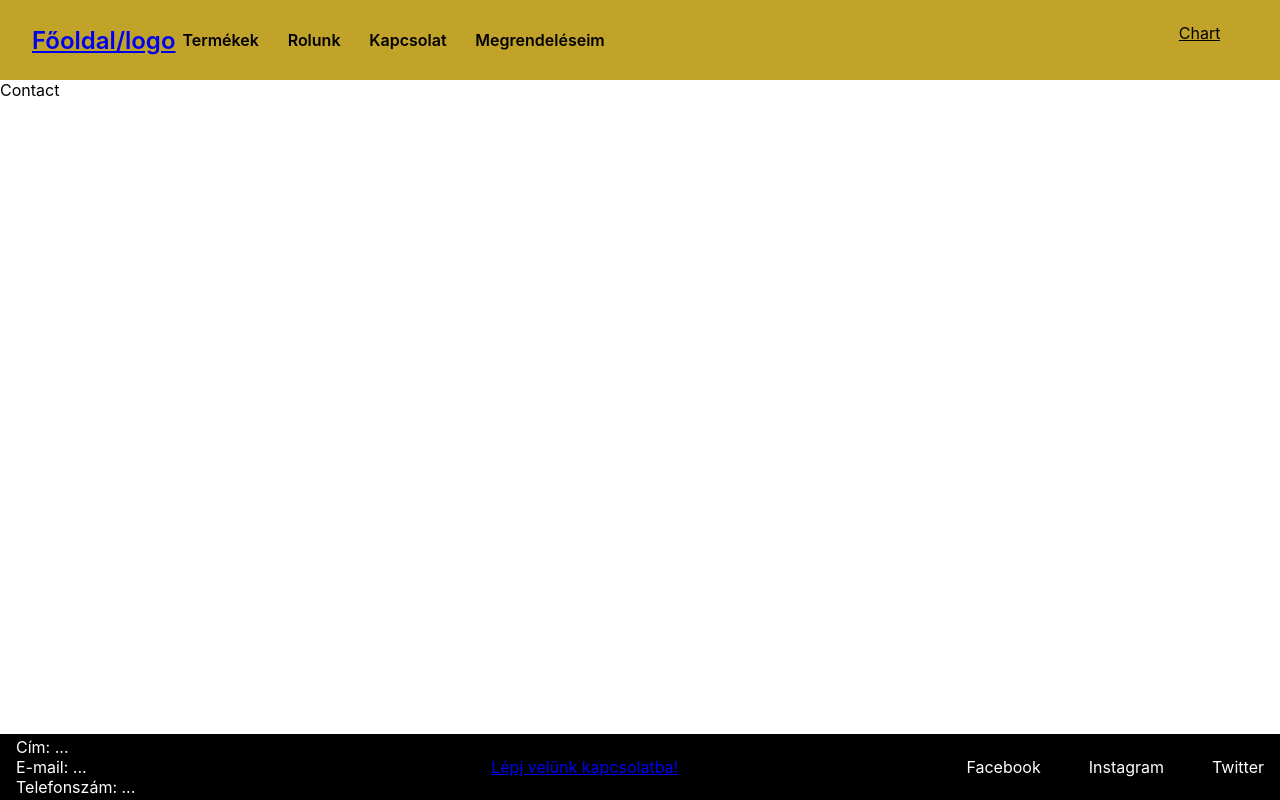
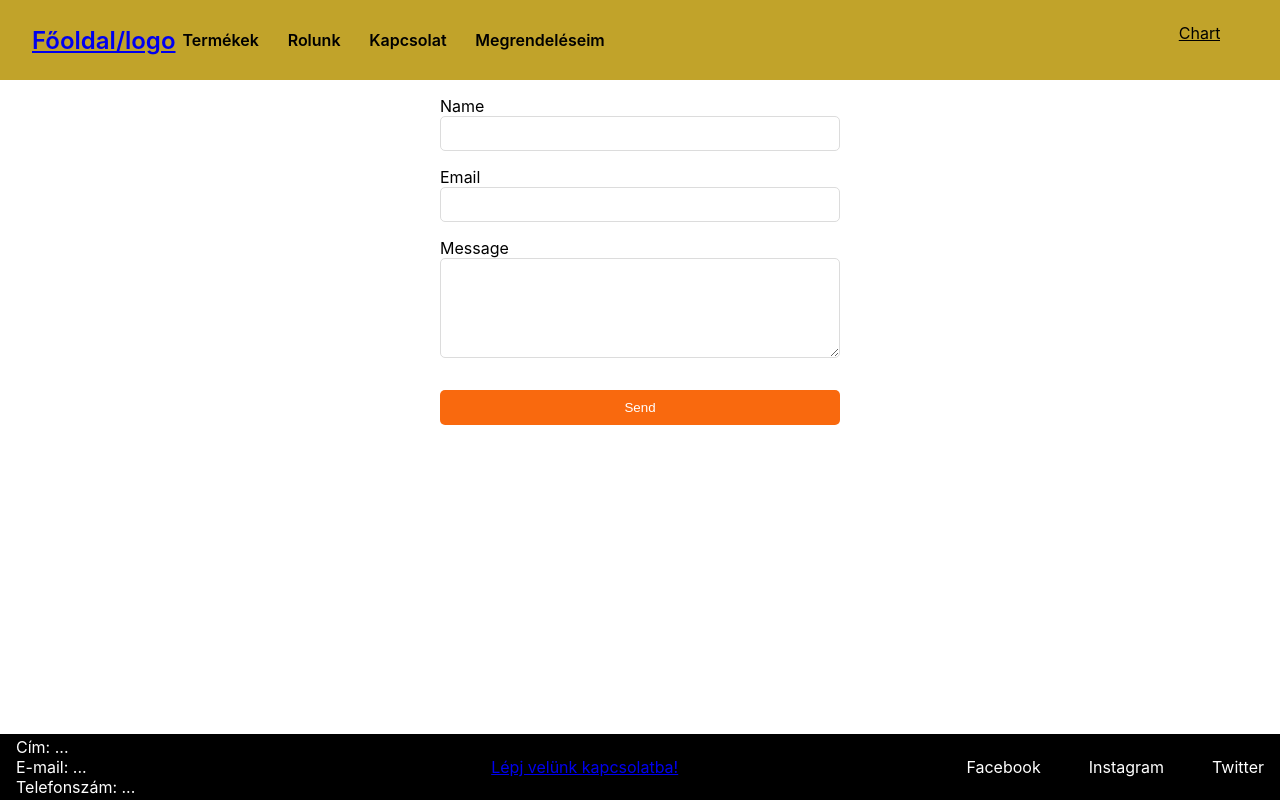
Before and after one commit to Pinke2k/fullstack-webshop-csapat9, a React (Vite) app in the folder frontend/: page /contact in a window 1280 px wide. Built offline with nearby package versions, Linux system fonts and the light colour scheme; no server answers; some icons are missing.

Commit message:
contact page css

```diff
--- a/frontend/package.json
+++ b/frontend/package.json
@@ -11,13 +11,17 @@
     "preview": "vite preview"
   },
   "dependencies": {
+    "@emailjs/browser": "^3.11.0",
+    "bootstrap": "^5.3.1",
     "jwt-decode": "^3.1.2",
     "react": "^18.2.0",
+    "react-bootstrap": "^2.8.0",
     "react-cookie": "^4.1.1",
     "react-dom": "^18.2.0",
     "react-icons-kit": "^2.0.0",
     "react-router-dom": "^6.14.1",
-    "react-toastify": "^9.1.3"
+    "react-toastify": "^9.1.3",
+    "styled-components": "^6.0.5"
   },
   "devDependencies": {
     "@types/react": "^18.0.37",
--- /dev/null
+++ b/frontend/src/components/webshop/Contact/Contact.jsx
@@ -0,0 +1,89 @@
+import React, { useRef } from "react";
+import styled from "styled-components";
+
+
+const Contact = () => {
+  const form = useRef();
+
+  const sendEmail = (e) => {
+    e.preventDefault();
+
+  };
+
+  return (
+    <StyledContactForm>
+      <form ref={form} onSubmit={sendEmail}>
+        <label>Name</label>
+        <input type="text" name="user_name" />
+        <label>Email</label>
+        <input type="email" name="user_email" />
+        <label>Message</label>
+        <textarea name="message" />
+        <input type="submit" value="Send" />
+      </form>
+    </StyledContactForm>
+  );
+};
+
+export default Contact;
+
+const StyledContactForm = styled.div`
+  width: 400px;
+  display: flex;
+  justify-content: center;
+  margin-left: auto;
+  margin-right: auto;
+
+  form {
+    display: flex;
+    align-items: flex-start;
+    justify-content: center;
+    flex-direction: column;
+    width: 100%;
+    font-size: 1rem;
+
+    input {
+      width: 100%;
+      height: 35px;
+      padding: 7px;
+      outline: none;
+      border-radius: 5px;
+      border: 1px solid rgb(220, 220, 220);
+
+      &:focus {
+        border: 2px solid #cecb00cd;
+      }
+    }
+
+    textarea {
+      max-width: 100%;
+      min-width: 100%;
+      width: 100%;
+      max-height: 100px;
+      min-height: 100px;
+      padding: 7px;
+      outline: none;
+      border-radius: 5px;
+      border: 1px solid rgb(220, 220, 220);
+
+      &:focus {
+        border: 2px solid #cecb00cd;
+      }
+    }
+
+    label {
+      margin-top: 1rem;
+    }
+
+    input[type="submit"] {
+      margin-top: 2rem;
+      cursor: pointer;
+      background: rgb(249, 105, 14);
+      color: white;
+      border: none;
+    }
+    input[type="submit"]:hover{
+      background-color: #cecb00cd;
+    }
+  }
+`;
--- a/frontend/src/pages/webshop/Contact.jsx
+++ b/frontend/src/pages/webshop/Contact.jsx
@@ -1,8 +1,10 @@
-
+import ContactUs from "../../components/webshop/Contact/Contact"
 
 const Contact = () => {
   return (
-    <div>Contact</div>
+    <>
+      <ContactUs/>
+    </>
   )
 }
 
```
Also changed, not shown: frontend/src/components/webshop/Contact/Contact.css (added), 1 other file (tests, documents, lock files or other folders).
